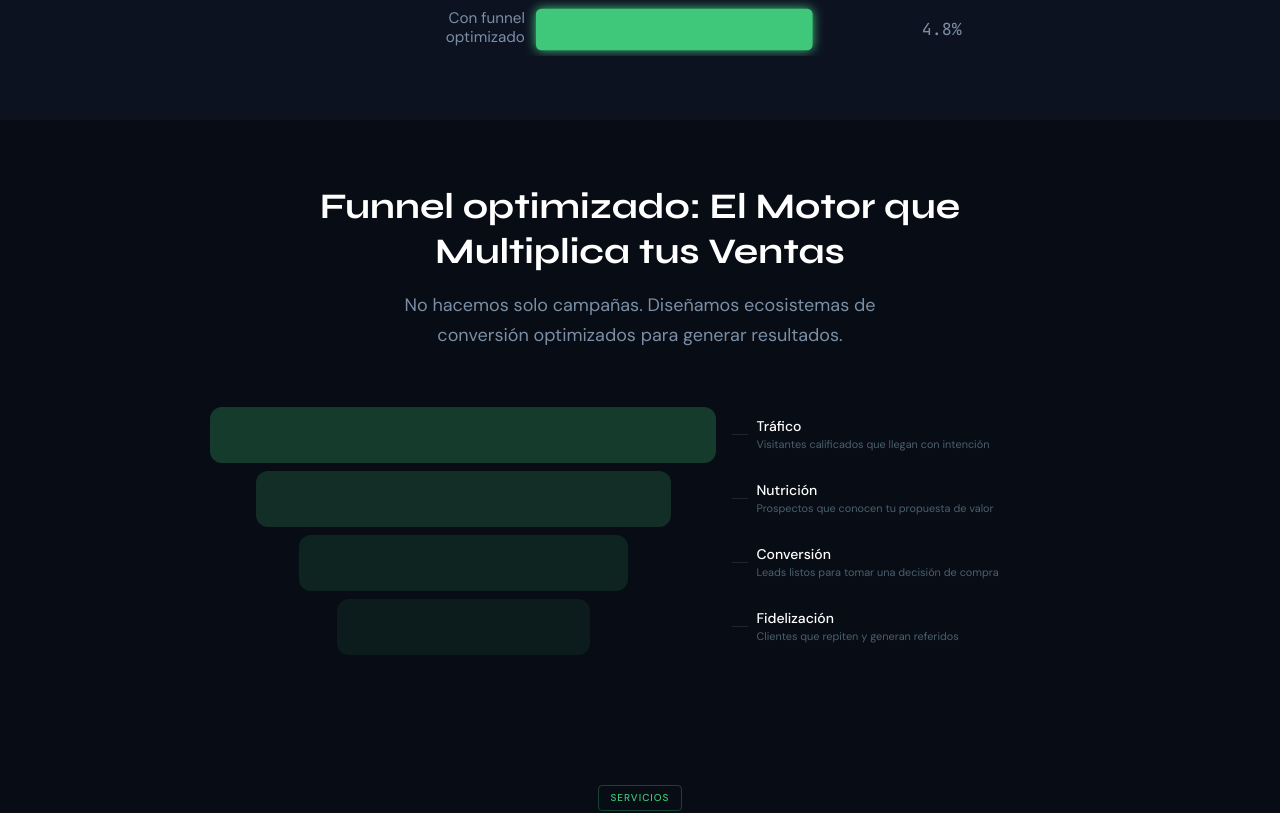
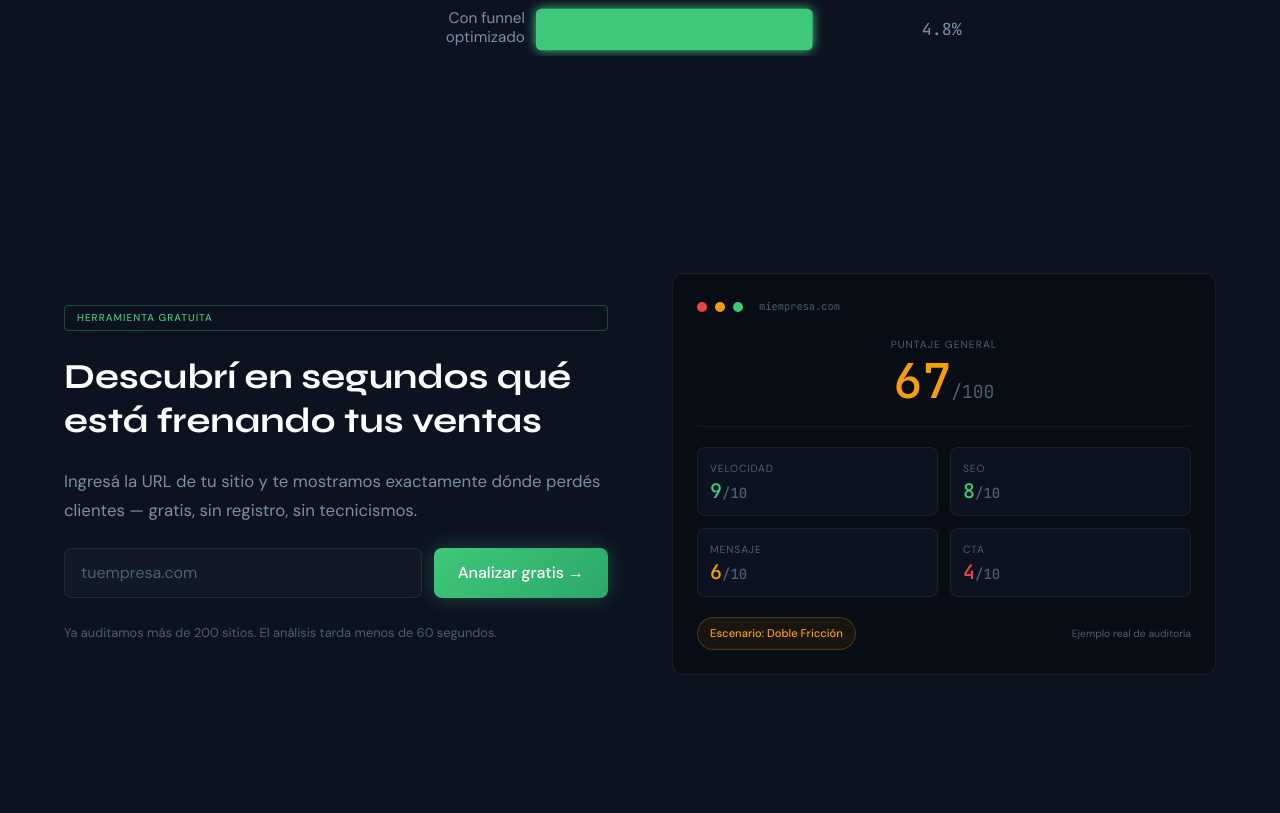
Before and after one commit to santimedinna/level-growth, a Next.js app: page / in a window 1280 px wide. Shown: the part 1440-2253 px from the top of the page. Built offline with nearby package versions, Linux system fonts and the light colour scheme.

Commit message:
modificaciones varias

```diff
--- a/app/auditoria-web-gratis/AuditorTool.tsx
+++ b/app/auditoria-web-gratis/AuditorTool.tsx
@@ -1,6 +1,7 @@
 "use client";
 
 import { useState, useEffect } from "react";
+import { useSearchParams } from "next/navigation";
 import { motion, AnimatePresence } from "framer-motion";
 import type { FormFriction, PageType, BusinessType, PageTypeScores } from "@/app/api/audit/copy/route";
 
@@ -415,6 +416,7 @@ const PAGE_TYPE_LABEL: Record<string, string> = {
 
 /* ─── Componente principal ────────────────── */
 export function AuditorTool() {
+  const searchParams = useSearchParams();
   const [step,     setStep]     = useState<Step>("input");
   const [url,      setUrl]      = useState("");
   const [error,    setError]    = useState("");
@@ -431,6 +433,49 @@ export function AuditorTool() {
   const scenario  = results ? getScenario(overall, results.cta, results.copy) : "maquina";
   const lossRange = results ? getLossRange(scenario, overall) : [0, 5] as [number, number];
   console.log('[SCENARIO]', { overall, scenario, ctaScore: results?.cta, copyScore: results?.copy, hasResults: !!results });
+
+  /* Precargar URL desde query string y arrancar análisis */
+  useEffect(() => {
+    const paramUrl = searchParams.get("url");
+    if (!paramUrl) return;
+    setUrl(paramUrl);
+    const normalized = paramUrl.startsWith("http") ? paramUrl : `https://${paramUrl}`;
+    try { new URL(normalized); } catch { return; }
+    setError("");
+    setStep("loading");
+    setMsgIdx(0);
+    const encoded = encodeURIComponent(normalized);
+    Promise.all([
+      fetch(`/api/audit/pagespeed?url=${encoded}`),
+      fetch(`/api/audit/copy?url=${encoded}`),
+    ]).then(async ([psRes, copyRes]) => {
+      const ps   = await psRes.json();
+      const copy = await copyRes.json();
+      setResults({
+        speed:              ps.speedScore          ?? null,
+        seo:                copy.seoScore          ?? 4,
+        copy:               copy.copyScore         ?? 4,
+        cta:                copy.ctaScore          ?? 4,
+        lcpMs:              ps.lcpMs               ?? null,
+        hasSocialProof:     copy.hasSocialProof    ?? false,
+        hicksLawViolation:  copy.hicksLawViolation ?? false,
+        formFriction:       copy.formFriction      ?? "none",
+        pageType:           copy.pageType          ?? "conversion",
+        businessType:       copy.businessType      ?? "general",
+        hasGenericH1:       copy.hasGenericH1      ?? false,
+        hasFeatureBias:     copy.hasFeatureBias    ?? false,
+        hasUnsubstantiated: copy.hasUnsubstantiated ?? false,
+        _debug:             copy._debug,
+      });
+      setProgress(1);
+      setTimeout(() => setStep("results"), 400);
+    }).catch((err) => {
+      console.error("[audit][autostart]", err);
+      setError("No pudimos conectarnos. Verificá tu conexión e intentá de nuevo.");
+      setStep("input");
+    });
+  // eslint-disable-next-line react-hooks/exhaustive-deps
+  }, []);
 
   /* Rotar mensajes de carga */
   useEffect(() => {
--- a/app/page.tsx
+++ b/app/page.tsx
@@ -13,8 +13,8 @@ const Pain = dynamic(() =>
   import("@/components/sections/Pain").then(m => ({ default: m.Pain }))
 );
 
-const FunnelComparison = dynamic(() =>
-  import("@/components/sections/FunnelComparison").then(m => ({ default: m.FunnelComparison }))
+const AuditoriaCTA = dynamic(() =>
+  import("@/components/sections/AuditoriaCTA").then(m => ({ default: m.AuditoriaCTA }))
 );
 
 const Services = dynamic(() =>
@@ -56,7 +56,7 @@ export default function Home() {
     <>
       <Hero />
       <Pain />
-      <FunnelComparison />
+      <AuditoriaCTA />
       <Services />
       <TrustLogos />
       <CaseStudy />
--- /dev/null
+++ b/components/sections/AuditoriaCTA.tsx
@@ -0,0 +1,141 @@
+"use client";
+
+import { useState } from "react";
+import { useRouter } from "next/navigation";
+import { motion } from "framer-motion";
+import { Badge } from "@/components/ui/Badge";
+
+/* ─── Animaciones ─────────────────────────── */
+const fadeUp = {
+  hidden:  { opacity: 0, y: 20 },
+  visible: { opacity: 1, y: 0, transition: { duration: 0.6, ease: "easeOut" } },
+};
+
+const staggerContainer = {
+  hidden:  {},
+  visible: { transition: { staggerChildren: 0.1 } },
+};
+
+/* ─── Mockup de scores ────────────────────── */
+const MOCK_SCORES = [
+  { label: "Velocidad", score: 9, color: "#3FC87A" },
+  { label: "SEO",       score: 8, color: "#3FC87A" },
+  { label: "Mensaje",   score: 6, color: "#F59E0B" },
+  { label: "CTA",       score: 4, color: "#EF4444" },
+];
+
+/* ─── Componente ──────────────────────────── */
+export function AuditoriaCTA() {
+  const router   = useRouter();
+  const [url, setUrl] = useState("");
+
+  function handleSubmit(e: React.FormEvent) {
+    e.preventDefault();
+    const trimmed    = url.trim();
+    if (!trimmed) return;
+    const normalized = trimmed.startsWith("http") ? trimmed : `https://${trimmed}`;
+    router.push(`/auditoria-web-gratis?url=${encodeURIComponent(normalized)}`);
+  }
+
+  return (
+    <section className="px-[clamp(1.5rem,5vw,4rem)] py-[clamp(5rem,12vw,10rem)]"
+      style={{ background: "#0D1221" }}>
+      <div className="max-w-[1200px] mx-auto">
+        <motion.div
+          variants={staggerContainer}
+          initial="hidden"
+          whileInView="visible"
+          viewport={{ once: true, margin: "-80px" }}
+          className="grid grid-cols-1 lg:grid-cols-2 gap-12 lg:gap-16 items-center"
+        >
+          {/* ── Lado izquierdo — formulario ── */}
+          <motion.div variants={fadeUp} className="flex flex-col gap-6">
+            <Badge>Herramienta gratuita</Badge>
+
+            <h2 className="font-display font-bold text-[clamp(1.5rem,3vw,2.2rem)] leading-tight text-white">
+              Descubrí en segundos qué está frenando tus ventas
+            </h2>
+
+            <p className="font-body text-[1.05rem] text-[#7A8FA6] leading-[1.7]">
+              Ingresá la URL de tu sitio y te mostramos exactamente dónde perdés clientes — gratis, sin registro, sin tecnicismos.
+            </p>
+
+            <form onSubmit={handleSubmit} className="flex flex-col sm:flex-row gap-3">
+              <input
+                type="text"
+                value={url}
+                onChange={(e) => setUrl(e.target.value)}
+                placeholder="tuempresa.com"
+                className="flex-1 font-body text-base text-white bg-[#111827] border border-white/[0.08] rounded-lg px-4 py-3 outline-none focus:border-[#3FC87A]/50 transition-colors placeholder:text-[#4A6070]"
+              />
+              <button
+                type="submit"
+                className="font-body font-medium text-base text-white px-6 py-3 rounded-lg whitespace-nowrap transition-all duration-200 hover:brightness-110 active:brightness-95"
+                style={{ background: "linear-gradient(135deg, #3FC87A, #2BA86A)", boxShadow: "0 0 20px rgba(63,200,122,0.3)" }}
+              >
+                Analizar gratis →
+              </button>
+            </form>
+
+            <p className="font-body text-[0.8rem] text-[#4A6070]">
+              Ya auditamos más de 200 sitios. El análisis tarda menos de 60 segundos.
+            </p>
+          </motion.div>
+
+          {/* ── Lado derecho — mockup visual ── */}
+          <motion.div variants={fadeUp}>
+            <div className="rounded-xl border border-white/[0.08] p-6"
+              style={{ background: "#080C14" }}>
+
+              {/* Header del mockup */}
+              <div className="flex items-center gap-2 mb-5">
+                <div className="w-2.5 h-2.5 rounded-full bg-[#EF4444]" />
+                <div className="w-2.5 h-2.5 rounded-full bg-[#F59E0B]" />
+                <div className="w-2.5 h-2.5 rounded-full bg-[#3FC87A]" />
+                <span className="font-mono text-[0.65rem] text-[#4A6070] ml-2">miempresa.com</span>
+              </div>
+
+              {/* Score general */}
+              <div className="text-center mb-5 pb-5 border-b border-white/[0.06]">
+                <p className="font-body text-[0.65rem] text-[#4A6070] uppercase tracking-[0.1em] mb-1">
+                  Puntaje general
+                </p>
+                <span className="font-mono font-medium text-[3rem] leading-none" style={{ color: "#F59E0B" }}>
+                  67
+                </span>
+                <span className="font-mono text-lg text-[#4A6070]">/100</span>
+              </div>
+
+              {/* Cards de scores */}
+              <div className="grid grid-cols-2 gap-3 mb-5">
+                {MOCK_SCORES.map(({ label, score, color }) => (
+                  <div key={label}
+                    className="rounded-lg p-3 border border-white/[0.06]"
+                    style={{ background: "#0D1221" }}>
+                    <p className="font-body text-[0.65rem] text-[#4A6070] uppercase tracking-[0.08em] mb-1">
+                      {label}
+                    </p>
+                    <p className="font-mono font-medium text-xl leading-none" style={{ color }}>
+                      {score}<span className="text-sm text-[#4A6070]">/10</span>
+                    </p>
+                  </div>
+                ))}
+              </div>
+
+              {/* Escenario */}
+              <div className="flex items-center justify-between">
+                <span className="inline-flex items-center gap-1.5 px-3 py-1.5 rounded-full border text-[0.7rem] font-body font-medium"
+                  style={{ borderColor: "#F59E0B40", backgroundColor: "#F59E0B12", color: "#F59E0B" }}>
+                  Escenario: Doble Fricción
+                </span>
+                <span className="font-body text-[0.65rem] text-[#4A6070]">
+                  Ejemplo real de auditoría
+                </span>
+              </div>
+            </div>
+          </motion.div>
+        </motion.div>
+      </div>
+    </section>
+  );
+}
--- a/components/sections/Hero.tsx
+++ b/components/sections/Hero.tsx
@@ -94,7 +94,10 @@ export function Hero() {
 
         {/* H1 — sin animación para que sea el LCP inmediato */}
         <h1 className="font-display font-bold text-[clamp(2rem,5vw,3.2rem)] leading-tight text-lg-text mb-6 max-w-[700px] mx-auto">
-          Tu negocio merece una web que realmente venda
+        Tu negocio merece una web{" "}
+        <span className="bg-gradient-to-r from-[#3FC87A] to-[#4A9EE0] bg-clip-text text-transparent">
+          que realmente venda
+        </span>
         </h1>
 
         {/* Subtítulo */}
```
Also changed, not shown: 1 other file (tests, documents, lock files or other folders).
